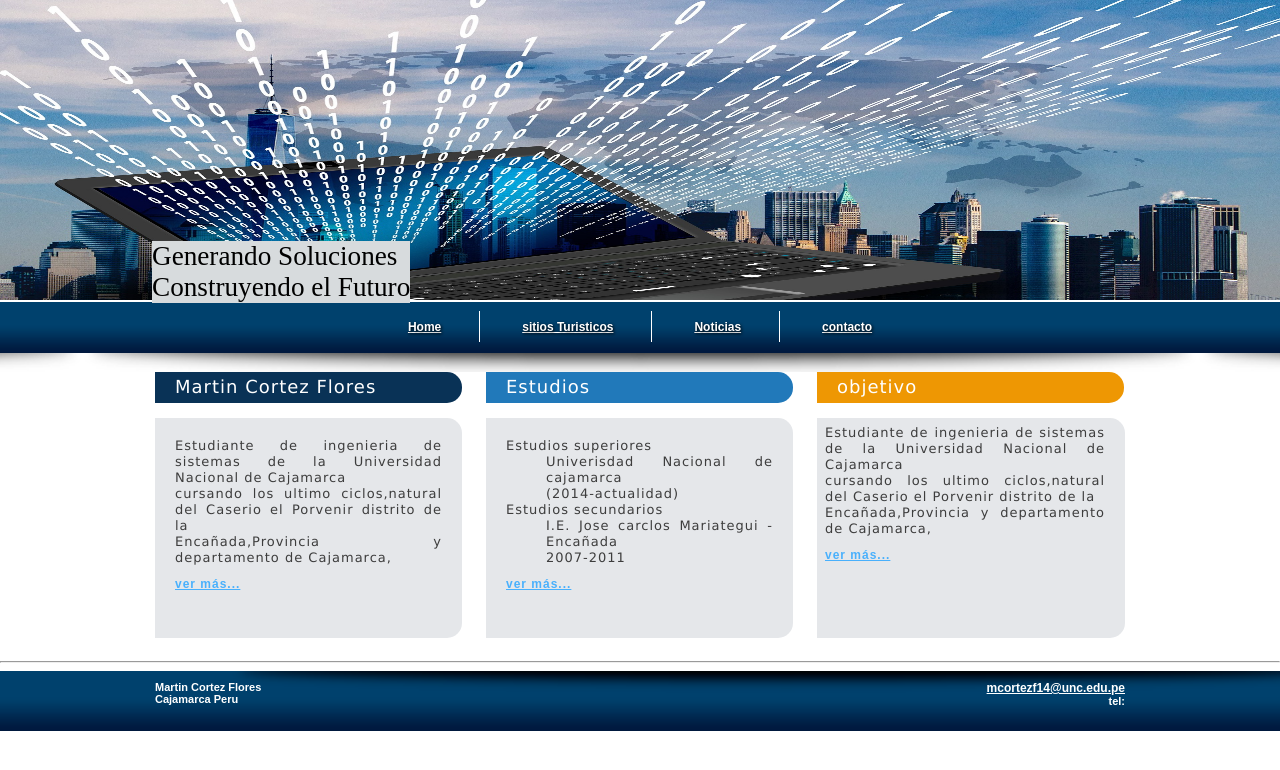
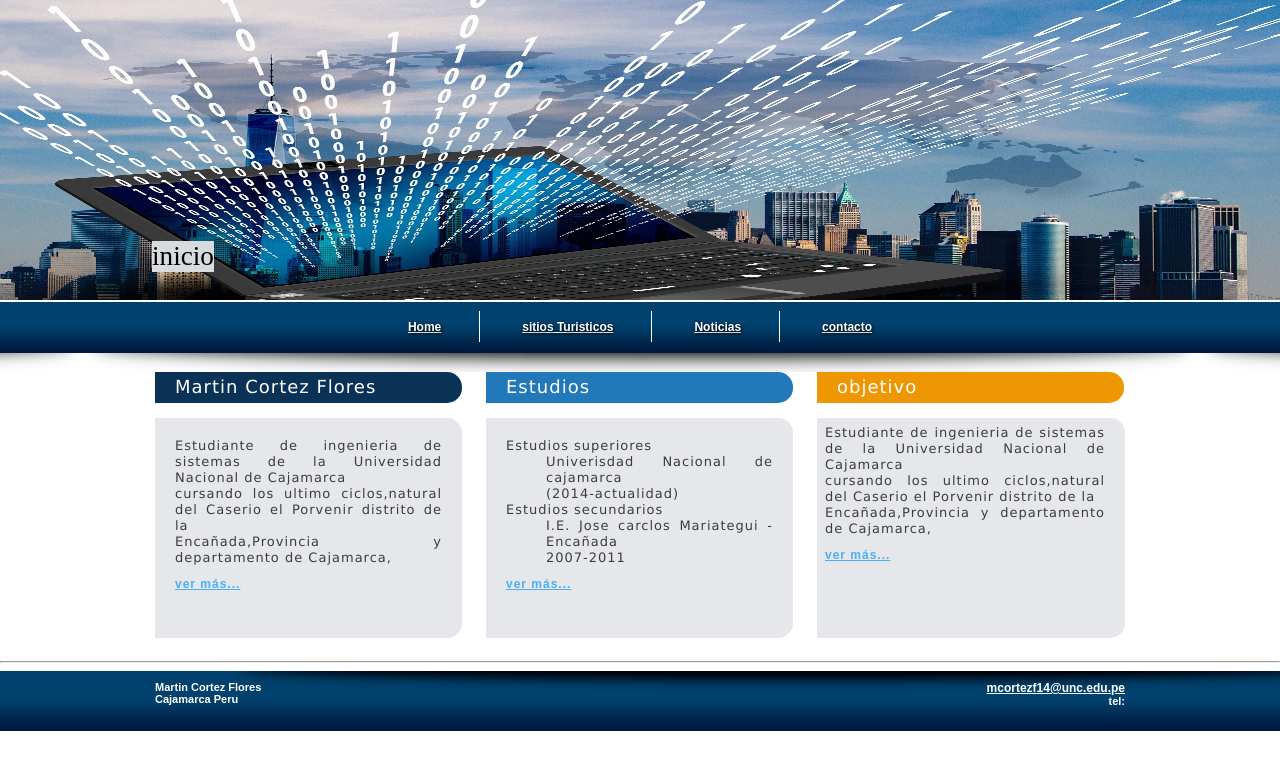
Before and after one commit to martincelis-2019/martincelis-2019.github.io, a plain HTML site: page WebPagCurso/index.html in a window 1280 px wide. Drawn offline with Linux system fonts and the light colour scheme.

Commit message:
actualiza

```diff
--- a/WebPagCurso/index.html
+++ b/WebPagCurso/index.html
@@ -22,7 +22,7 @@
     <header>
         <a href="#"><img src="./img/index10.jpg" alt=""></a>
         <div class="texto-encima">
-            <p>Generando Soluciones<br /> Construyendo el Futuro</p>
+            <p>inicio<br /> </p>
         </div>
     </header>
     <div class="menu_container">
```
